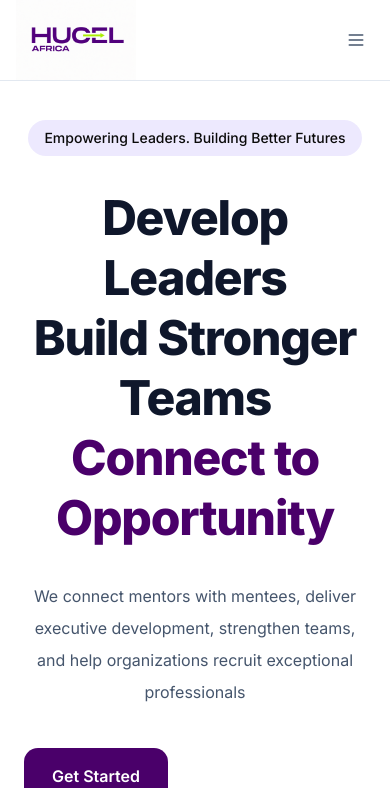
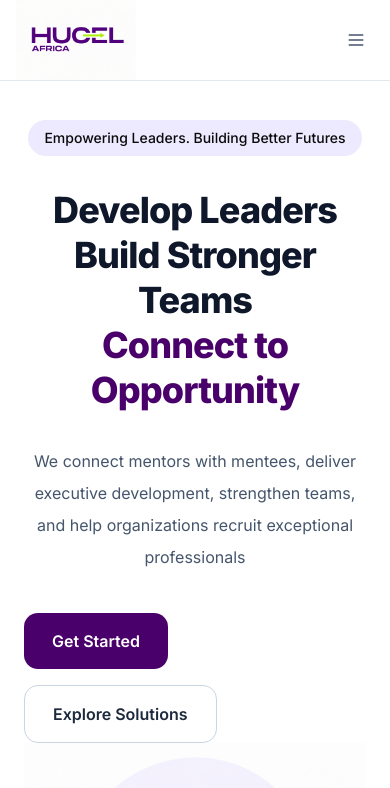
Before and after one commit to Olamiwale/hucel, a Next.js app: page / in a window 390 px wide. Shown: the top 788 px of the page. Built offline with nearby package versions, Linux system fonts and the light colour scheme.

Commit message:
Change Hero title font size from 5xl to 4xl

```diff
--- a/components/home/Hero.tsx
+++ b/components/home/Hero.tsx
@@ -15,7 +15,7 @@ export default function Hero() {
             Empowering Leaders. Building Better Futures
           </span>
 
-          <h1 className="mt-8 text-5xl font-extrabold leading-tight tracking-tight text-slate-900 lg:text-7xl">
+          <h1 className="mt-8 text-4xl font-extrabold leading-tight tracking-tight text-slate-900 lg:text-7xl">
             Develop Leaders
             <br />
             Build Stronger Teams
```
